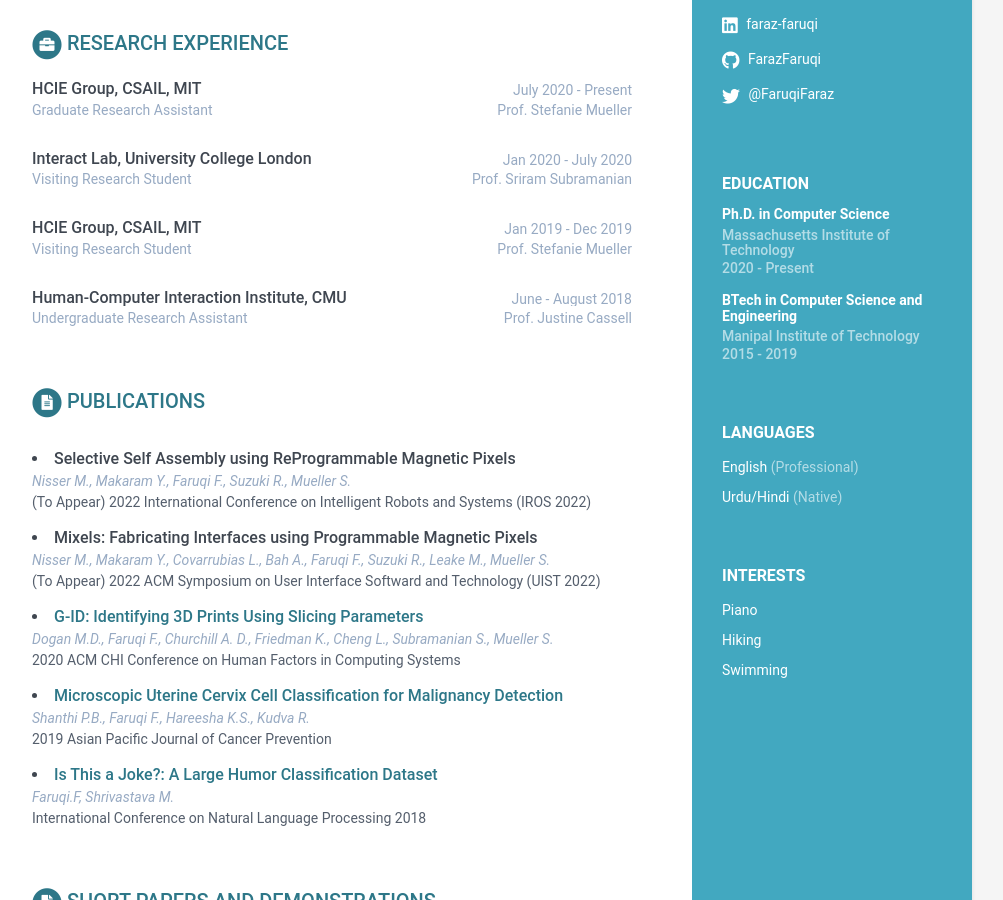
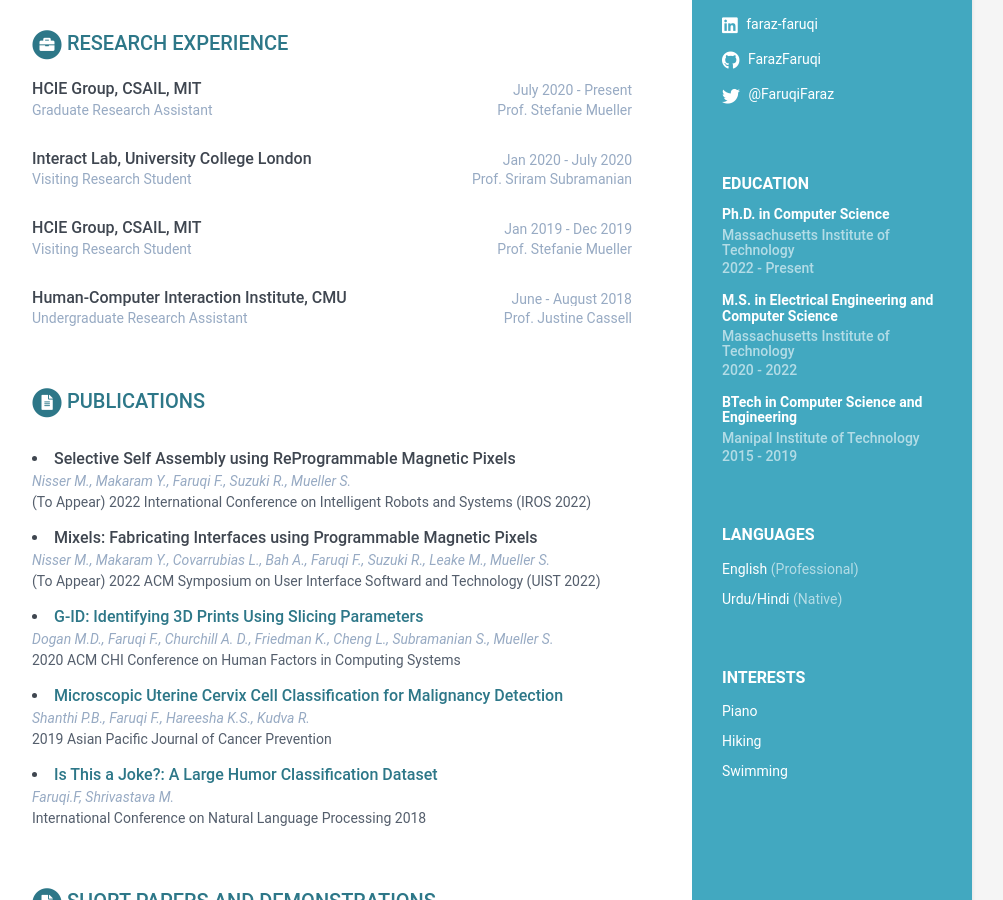
Before and after one commit to FarazFaruqi/FarazFaruqi.github.io, a Jekyll site: the page built from index.html, in a window 1280 px wide and 900 px high, scrolled down 359 px. Shown: the whole window, without its empty margins (168-1171 px from the left). Built offline with Jekyll 4.4.1, drawn with Linux system fonts in a browser that asks for light colours.

Commit message:
adding education

```diff
--- a/_data/data.yml
+++ b/_data/data.yml
@@ -51,7 +51,11 @@
 education:
 - degree: Ph.D. in Computer Science
   university: Massachusetts Institute of Technology
-  time: 2020 - Present
+  time: 2022 - Present
+  details: |
+- degree: M.S. in Electrical Engineering and Computer Science
+  university: Massachusetts Institute of Technology
+  time: 2020 - 2022
   details: |
 - degree: BTech in Computer Science and Engineering
   university: Manipal Institute of Technology
```
